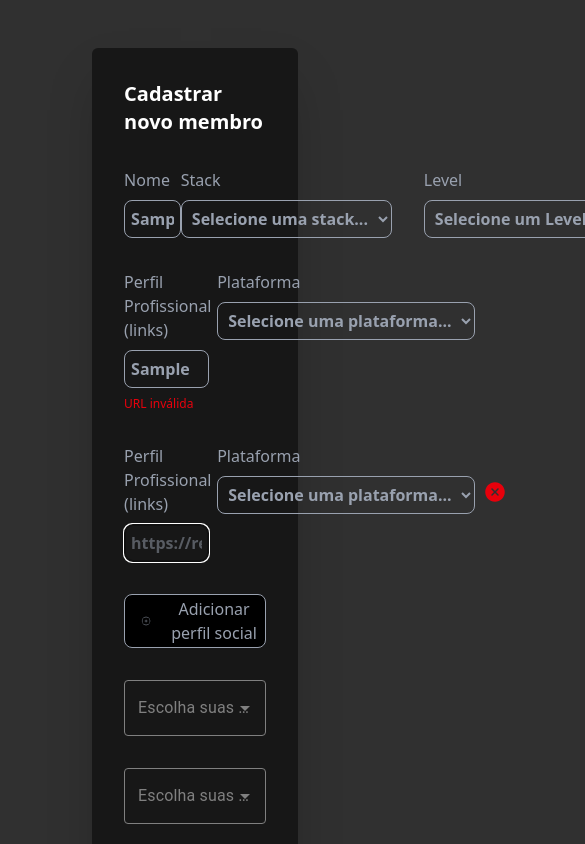
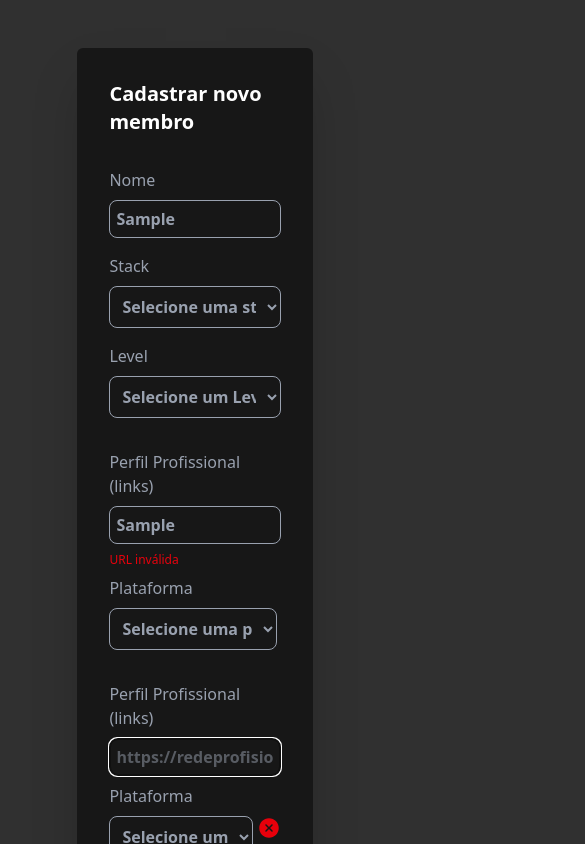
Before and after one commit to Projeto-FrontEnd-Fusion/team-project-management, a React (Vite) app: page / in a window 390 px wide. Both pictures are taken after typing "Sample", "Sample", "Sample", "Sample" into the empty fields and a click on the button "Adicionar perfil social". Shown: the top 844 px of the page, 585 px wide, since content can reach past the window. Built offline with nearby package versions, Linux system fonts and the light colour scheme.

Commit message:
feat: ajuste de responsividade

```diff
--- a/src/App.tsx
+++ b/src/App.tsx
@@ -5,12 +5,12 @@ function App() {
 
   return (
     <>
-    <main className="min-h-screen flex flex-col items-center p-12">
-      <section className="bg-neutral-900 rounded-md w-[70%] p-8 shadow-2xl">
-        <h3 className="font-semibold text-xl text-white mb-8">Cadastrar novo membro</h3>
-        <Form />
-      </section>
-    </main>
+      <main className="min-h-screen flex flex-col items-center p-12">
+        <section className="bg-neutral-900 rounded-md w-[80%] p-8 shadow-2xl">
+          <h3 className="font-semibold text-xl text-white mb-8">Cadastrar novo membro</h3>
+          <Form />
+        </section>
+      </main>
     </>
   )
 }
--- a/src/components/Form/Form.tsx
+++ b/src/components/Form/Form.tsx
@@ -37,11 +37,11 @@ const Form = () => {
     console.log(data);
   };
 
-  return(
+  return (
     <FormProvider {...methods}>
       <form onSubmit={methods.handleSubmit(handleSubmitForm)} className="flex flex-col gap-8">
-        <div className="flex items-start justify-between">
-          <div className="w-[40%]">
+        <div className="w-full flex justify-between gap-4 flex-wrap xl:flex-nowrap">
+          <div className="w-full">
             <Input
               id="name"
               placeholder="Digite seu nome"
@@ -49,7 +49,7 @@ const Form = () => {
             />
           </div>
 
-          <div className="flex justify-end gap-8">
+          <div className="flex flex-col gap-4 w-full md:flex-row xl:mt-0">
             <Select
               id="stack"
               defaultOption="Selecione uma stack..."
--- a/src/components/Input/Input.tsx
+++ b/src/components/Input/Input.tsx
@@ -28,7 +28,7 @@ const Input = ({
         placeholder={placeholder}
         {...register(id)}
         {...props}
-        className="text-gray-400 font-bold border-1 p-1.5 rounded-lg"
+        className="text-gray-400 font-bold border-1 p-[6px] rounded-lg"
       />
 
       {errors[id] && <p className="text-xs text-red-500">{errors[id].message?.toString()}</p>}
--- a/src/components/ProfessionalProfileField/ProfessionalProfileField.tsx
+++ b/src/components/ProfessionalProfileField/ProfessionalProfileField.tsx
@@ -15,13 +15,13 @@ const ProfessionalProfileField = ({
   index,
   errors,
   remove
-} : ProfessionalProfileFieldProps) => {
+}: ProfessionalProfileFieldProps) => {
 
   const { register } = useFormContext();
 
   return (
-    <div key={fieldId} className="flex items-start justify-between gap-2">
-      <div className="flex flex-col gap-2 w-[60%]">
+    <div key={fieldId} className="flex flex-col justify-items-center justify-between gap-2 lg:flex-row">
+      <div className="flex flex-col gap-2 w-full">
         <label htmlFor={`professionalProfiles.${index}.url`} className="text-gray-400">
           Perfil Profissional (links)
         </label>
@@ -38,15 +38,17 @@ const ProfessionalProfileField = ({
         )}
       </div>
 
-      <div className="flex flex-col gap-2">
+      <div className="flex flex-col w-full gap-2">
         <label htmlFor={`professionalProfiles.${index}.platform`} className="text-gray-400">
           Plataforma
         </label>
 
+        <div className="flex flex-row w-full gap-1">
+
           <select
             id={`professionalProfiles.${index}.platform`}
             {...register(`professionalProfiles.${index}.platform`)}
-          className="text-gray-400 font-bold border p-1.5 rounded-lg"
+            className="w-full text-gray-400 font-bold border p-2 rounded-lg"
           >
             <option value="" disabled>
               Selecione uma plataforma...
@@ -56,20 +58,22 @@ const ProfessionalProfileField = ({
                 {platform}
               </option>
             ))}
+
           </select>
 
+          <div className="items-center">
+            {index > 0 && (
+              <button type="button" className="hover:cursor-pointer self-center" onClick={() => remove(index)}>
+                <IoIosCloseCircle className="text-red-600 text-2xl" />
+              </button>
+            )}
+          </div>
+        </div>
         {errors?.professionalProfiles?.[index]?.platform && (
           <p className="text-xs text-red-600">{errors.professionalProfiles[index]?.platform?.message}</p>
         )}
       </div>
 
-      <div className="h-24 flex items-center justify-center">
-        {index > 0 && (
-          <button type="button" className="hover:cursor-pointer" onClick={() => remove(index)}>
-            <IoIosCloseCircle  className="text-red-600 text-2xl"/>
-          </button>
-        )}
-      </div>
     </div>
   );
 };
--- a/src/components/Select/Select.tsx
+++ b/src/components/Select/Select.tsx
@@ -18,7 +18,7 @@ const Select = ({
   const { register, formState: { errors } } = useFormContext();
 
   return (
-    <div className="flex flex-col gap-2">
+    <div className="flex flex-col gap-2 w-full">
       <label
         htmlFor={id}
         className="text-gray-400"
@@ -31,7 +31,7 @@ const Select = ({
         defaultValue=""
         {...props}
         {...register(id)}
-        className="text-gray-400 font-bold border-1 p-1.5 rounded-lg"
+        className="text-gray-400 font-bold border-1 p-2 rounded-lg"
       >
         <option value="" disabled>{defaultOption}</option>
 
```
Lines whose indentation alone changed are shown as unchanged.
